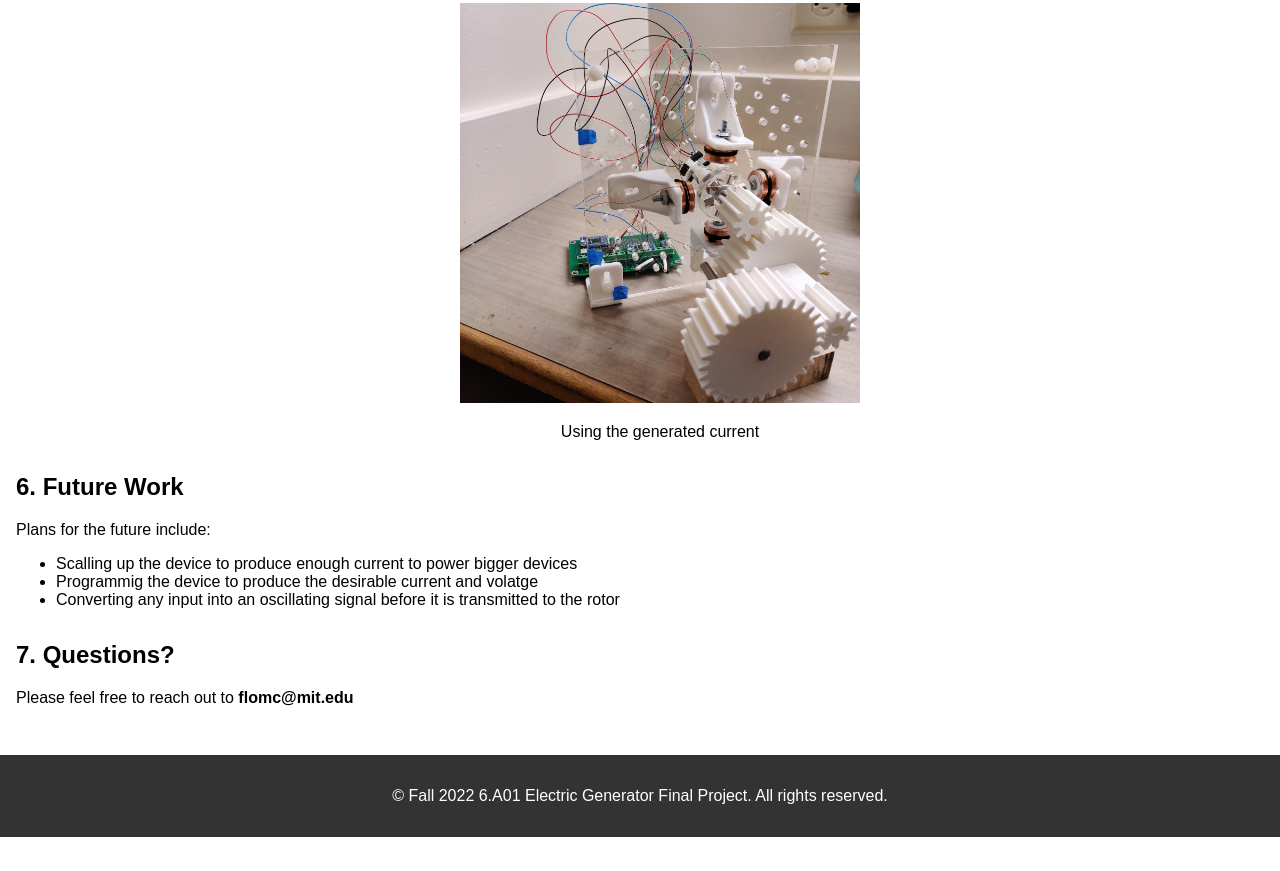
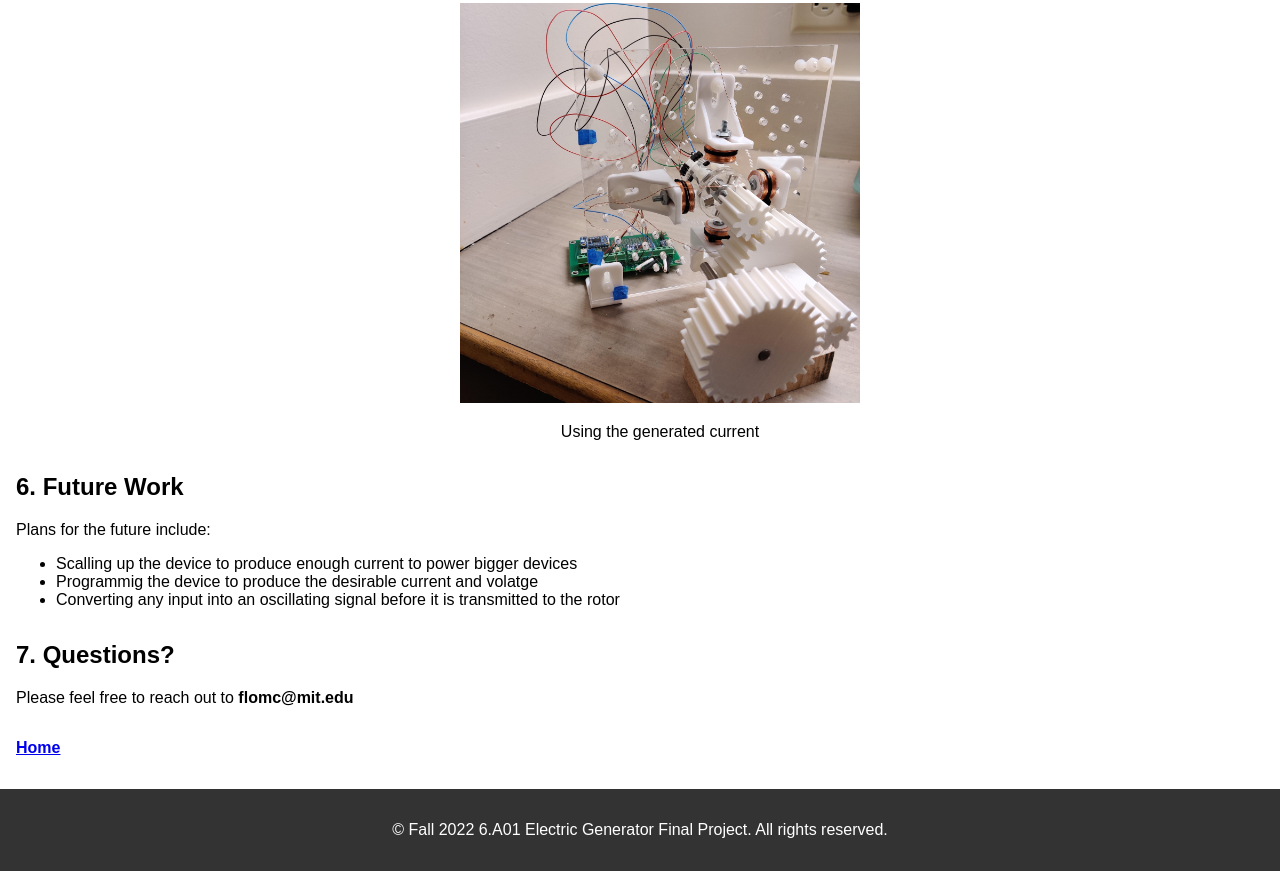
Before and after one commit to flomc/FloridaCishesa_Portfolio, a plain HTML site: page Electric generator/index.html in a window 1280 px wide. Shown: the part 2997-3868 px from the top of the page. Before the commit the page ends 3834 px from the top, so only its background shows below. Drawn offline with Linux system fonts and the light colour scheme.

Commit message:
Update index.html

```diff
--- a/Electric generator/index.html
+++ b/Electric generator/index.html
@@ -164,6 +164,8 @@
             <h2>7. Questions?</h2>
             <p>Please feel free to reach out to <strong>flomc@mit.edu</strong></p>
         </section>
+
+        <p><strong><a href="../index.html">Home</a></strong></p>
     </main>
 
     <footer>
```
